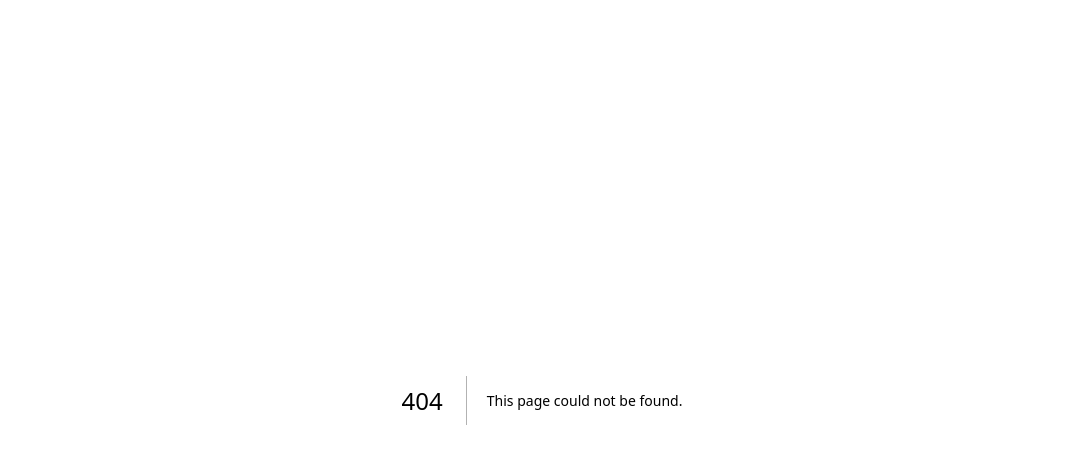
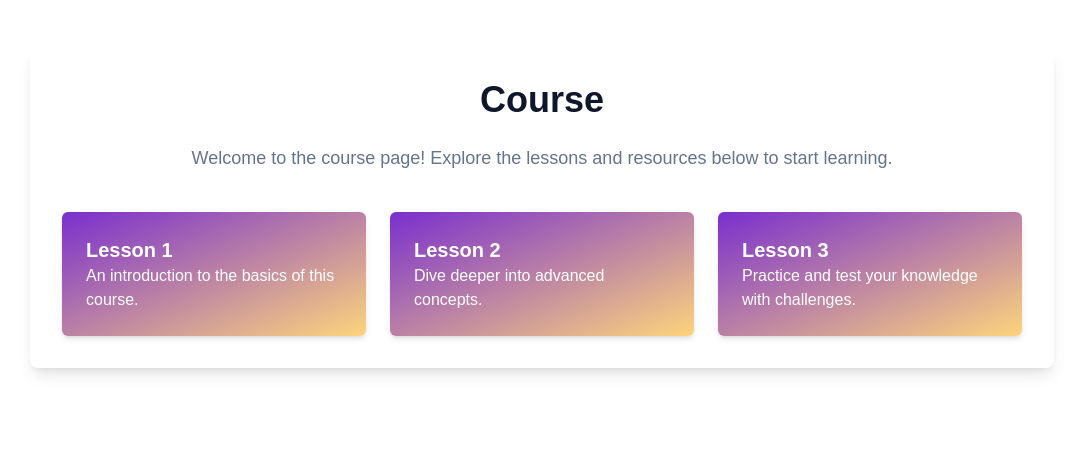
Before and after one commit to openlinguify/linguify, a Next.js app in the folder frontend/: page /course in a window 1280 px wide. Before the commit this address had no page. Shown: the top 464 px of the page, without its empty margins (98-1181 px from the left). Built offline with nearby package versions, Linux system fonts and the light colour scheme.

Commit message:
course layout v1
Signed-off-by: Louis-Philippe Lalou <louisphilippelalou@outlook.com>

```diff
--- /dev/null
+++ b/frontend/src/app/(course)/(routes)/course/page.tsx
@@ -0,0 +1,42 @@
+const Course = () => {
+    return (
+      <div className="min-h-screen bg-background text-foreground flex flex-col items-center py-12 px-4">
+        <div className="w-full max-w-5xl bg-card shadow-lg rounded-lg p-8">
+          <h1 className="text-4xl font-bold text-primary mb-6 text-center">
+            Course
+          </h1>
+          <p className="text-muted-foreground text-lg text-center mb-10">
+            Welcome to the course page! Explore the lessons and resources below to start learning.
+          </p>
+
+          <div className="grid grid-cols-1 sm:grid-cols-2 lg:grid-cols-3 gap-6">
+            {/* Lesson Card 1 */}
+            <div className="bg-gradient-to-br from-[#792FCE] to-[#fdd47c] shadow-md rounded-md p-6 text-white hover:scale-105 transition-transform duration-300">
+              <h2 className="text-xl font-semibold">Lesson 1</h2>
+              <p>
+                An introduction to the basics of this course.
+              </p>
+            </div>
+
+            {/* Lesson Card 2 */}
+            <div className="bg-gradient-to-br from-[#792FCE] to-[#fdd47c] shadow-md rounded-md p-6 text-white hover:scale-105 transition-transform duration-300">
+              <h2 className="text-xl font-semibold">Lesson 2</h2>
+              <p>
+                Dive deeper into advanced concepts.
+              </p>
+            </div>
+
+            {/* Lesson Card 3 */}
+            <div className="bg-gradient-to-br from-[#792FCE] to-[#fdd47c] shadow-md rounded-md p-6 text-white hover:scale-105 transition-transform duration-300">
+              <h2 className="text-xl font-semibold">Lesson 3</h2>
+              <p>
+                Practice and test your knowledge with challenges.
+              </p>
+            </div>
+          </div>
+        </div>
+      </div>
+    );
+  };
+
+  export default Course;
--- a/frontend/src/app/(dashboard)/(routes)/page.tsx
+++ b/frontend/src/app/(dashboard)/(routes)/page.tsx
@@ -12,6 +12,8 @@ import {
 
 export default function Home() {
     return (
+        <div>
+        <p>This is a protected page</p>
         <div>
             <p className="text-3xl font-medium text-sky-500">Linguify</p>
             <Button variant="special">
@@ -36,5 +38,6 @@ export default function Home() {
                 </Select>
             </div>
         </div>
+        </div>
     );
 }
```
